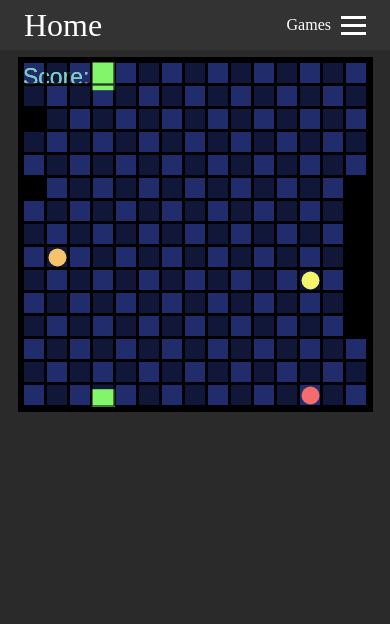
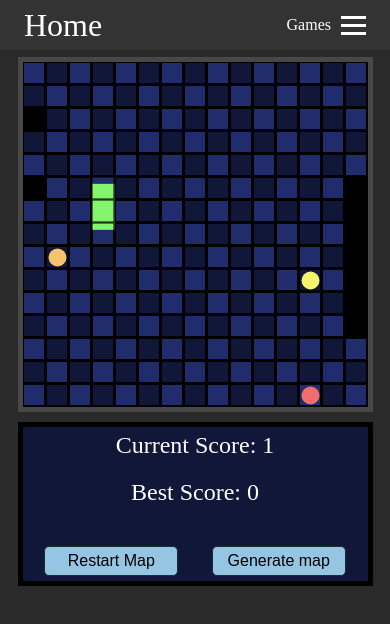
Before and after one commit to AdrianSzafranski/snake-maker, an Angular app: page /snake in a window 390 px wide. Shown: the top 624 px of the page. Built offline with nearby package versions, Linux system fonts and the light colour scheme.

Commit message:
Add side panel with reset/generate new map buttons

```diff
--- a/src/app/snake/snake.component.css
+++ b/src/app/snake/snake.component.css
@@ -1,4 +1,64 @@
+#container {
+    margin-top: 2%;
+    display: flex;
+    width: 100%;
+}
 #canvas {
-    margin-top: 2%;
+
+    border: 5px solid rgb(72, 72, 72);
+}
+#sidePanel {
+
+    text-align: center;
+    margin-left: 20px;
+    min-width: 30%;
+    max-height: 200px;
+    background-color: #111738;
     border: 5px solid black;
+    padding: 5px;
 }
+.currentScore, .bestScore {
+    font-size:1.5em;
+    margin-bottom: 20px;
+}
+
+#buttonGroup {
+    display: flex;
+}
+button {
+    width: 40%;
+    margin: 20px auto 0 auto;
+    padding: 10px 20px;
+    background-color: #365d55;
+    color: #fff;
+    text-align: center;
+    text-decoration: none;
+    border: 1px solid #1d322e;
+    border-radius: 5px;
+    font-size: 16px;
+    cursor: pointer;
+    transition: background-color 0.3s ease;
+}
+button {
+    background-color: #94c5e3;
+    border: 1px solid #1d2b32;
+    color: black;
+    padding: 5px 10px;
+}
+button:hover {
+    background-color: #497c9c;
+}
+
+button:active {
+    background-color: #6eadd4;
+}
+@media (max-width: 768px) {
+    #container {
+      flex-direction: column;
+    }
+    #sidePanel {
+        margin-top: 10px;
+        margin-left: 0px;
+
+    }
+  }
--- a/src/app/snake/snake.component.html
+++ b/src/app/snake/snake.component.html
@@ -1,6 +1,17 @@
+<div id='container'>
     <canvas
         id="canvas"
         [width]='board.getLengthInPixels()'
         [height]='board.getLengthInPixels()'
         #canvas>
     </canvas>
+    <div id='sidePanel'>
+        <p class='currentScore'>Current Score: {{ score }} </p>
+        <p class='bestScore'>Best Score: {{ bestScore }} </p>
+        <div id="buttonGroup">
+            <button (click)="restartMap()">Restart Map</button>
+            <button (click)="generateMap()">Generate map</button>
+        </div>
+
+    </div>
+</div>
--- a/src/app/snake/snake.component.ts
+++ b/src/app/snake/snake.component.ts
@@ -22,6 +22,7 @@ export class SnakeComponent implements OnInit, AfterViewInit  {
   obstacles!: SnakeCoordinateModel[];
   currentDirection!: string
   score!: number;
+  bestScore = 0;
   board!: SnakeBoardModel;
   gameIntervalId!: number;
   isGameOver!: boolean;
@@ -30,6 +31,7 @@ export class SnakeComponent implements OnInit, AfterViewInit  {
   timeToPassOneElementInSeconds = 0.3; //0.07
   timeElapsedInSeconds = 0;
   backgroundColor = "#111738";
+  initSnakeCoord !: SnakeCoordinateModel;
   constructor() {}
 
   ngOnInit(): void {
@@ -57,9 +59,9 @@ export class SnakeComponent implements OnInit, AfterViewInit  {
   }
 
   setInitialItems() {
-    let initSnakeCoord = this.board.setItemToRandElement('snake');
-    this.board.setElement(initSnakeCoord.x, initSnakeCoord.y, '');
-    this.snake = new SnakeSnakeModel(initSnakeCoord, this.currentDirection);
+    this.initSnakeCoord = this.board.setItemToRandElement('snake');
+    this.board.setElement(this.initSnakeCoord.x, this.initSnakeCoord.y, '');
+    this.snake = new SnakeSnakeModel( {...this.initSnakeCoord}, this.currentDirection);
 
 
     let initYellowFoodCoord = this.board.setItemToRandElement('yellowFood');
@@ -71,7 +73,7 @@ export class SnakeComponent implements OnInit, AfterViewInit  {
     let initRedFoodCoord = this.board.setItemToRandElement('redFood')
     this.redFood = new SnakeFoodModel(initRedFoodCoord, 'rgb(245, 108, 108)', 3);
 
-    this.obstacles = this.board.setObstaclesToRandElements({ ...initSnakeCoord });
+    this.obstacles = this.board.setObstaclesToRandElements({ ...this.initSnakeCoord });
   }
 
   static isEqualCoordinates(firstCoordinate: SnakeCoordinateModel, secondCoordinate: SnakeCoordinateModel) {
@@ -115,16 +117,18 @@ export class SnakeComponent implements OnInit, AfterViewInit  {
 
       let snakeDestination = this.snake.getDestination(this.board.getLengthInElements());
       this.isGameOver = this.board.isGameOver(snakeDestination);
-      if(this.isGameOver) return;
-
+      if(this.isGameOver) {
+        if(this.bestScore < this.score) {
+          this.bestScore = this.score;
+        }
+        return;
+      }
       this.timeElapsedInSeconds -= this.timeToPassOneElementInSeconds;
       this.updateSpeed();
-      this.drawScoreText();
     }
 
 
     this.drawSnakeShift(this.timeElapsedInSeconds / this.timeToPassOneElementInSeconds);
-
     this.l = currentTime;
     setTimeout(() => {
       requestAnimationFrame((currentTime) => {
@@ -275,7 +279,7 @@ export class SnakeComponent implements OnInit, AfterViewInit  {
 
       for(let j = 0; j < boardLenInElements; j += 1) {
         let color = !isRed ? this.backgroundColor : '#212c6d';
-        console.log(color);
+
         this.drawRect(j*boardElementLenInPixels, i*boardElementLenInPixels, 1*boardElementLenInPixels, 1*boardElementLenInPixels, color);
         this.drawRectBorder2(j*boardElementLenInPixels, i*boardElementLenInPixels, 1*boardElementLenInPixels, 1*boardElementLenInPixels);
         isRed = !isRed;
@@ -286,9 +290,11 @@ export class SnakeComponent implements OnInit, AfterViewInit  {
     //this.drawRect(0,0, this.canvas.width, this.canvas.height, this.backgroundColor);
     this.drawFoods();
     this.drawObstacles();
-    this.drawScoreText();
+
 
     if(this.isGameOver) {
+
+      this.score = 0;
       this.drawGameOverText();
     }
   }
@@ -332,19 +338,6 @@ drawRectBorder2(x: number, y: number, width: number, height: number) {
 
 
     });
-  }
-
-  drawScoreText() {
-    let boardElementLenInPixels = this.board.getElementLengthInPixels();
-
-    if(!this.canvasContext) return;
-    this.canvasContext.font = `${boardElementLenInPixels}px Arial`;
-    this.canvasContext.fillStyle = "#7fccbe";
-    this.canvasContext.fillText(
-      "Score: " + this.score,
-      0,
-      boardElementLenInPixels);
-
   }
 
   drawObstacles() {
@@ -408,6 +401,49 @@ drawRectBorder2(x: number, y: number, width: number, height: number) {
       this.canvas.height / 2);
   }
 
+  generateMap() {
+    this.timeElapsedInSeconds = 0;
+    this.currentDirection = 'ArrowDown';
+    this.score = 0;
+    this.board = new SnakeBoardModel(400, 15);
+    this.isGameOver = false;
+
+    this.setScreenSize();
+
+
+    this.setInitialItems();
+    this.snake.getDestination(this.board.getLengthInElements());
+  }
+
+  restartMap() {
+    this.timeElapsedInSeconds = 0;
+    this.isGameOver = false;
+    this.score = 0;
+    this.board = new SnakeBoardModel(400, 15);
+
+    console.log(this.initSnakeCoord.x)
+    this.setScreenSize();
+
+    this.board.setElement(this.initSnakeCoord.x, this.initSnakeCoord.y, '');
+    this.snake = new SnakeSnakeModel({ ...this.initSnakeCoord }, this.currentDirection);
+    this.snake.destination = {x: this.initSnakeCoord.x, y: this.initSnakeCoord.y};
+    this.currentDirection = "ArrowDown";
+    for(let obstacle of this.obstacles) {
+      this.board.setElement(obstacle.x, obstacle.y, 'obstacle');
+    }
+
+    let initYellowFoodCoord = this.board.setItemToRandElement('yellowFood');
+    this.yellowFood = new SnakeFoodModel(initYellowFoodCoord, 'rgb(243, 245, 108)', 1);
+
+    let initOrangeFoodCoord = this.board.setItemToRandElement('orangeFood');
+    this.orangeFood = new SnakeFoodModel(initOrangeFoodCoord, 'rgb(245, 195, 108)', 2);
+
+    let initRedFoodCoord = this.board.setItemToRandElement('redFood')
+    this.redFood = new SnakeFoodModel(initRedFoodCoord, 'rgb(245, 108, 108)', 3);
+
+
+  }
+
   @HostListener('window:resize', ['$event'])
   setScreenSize(event?: Event): void {
     let newBoardLengthInPixels = (window.innerHeight >= window.innerWidth)
```
Lines whose indentation alone changed are shown as unchanged.
